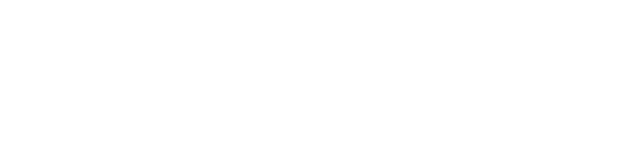
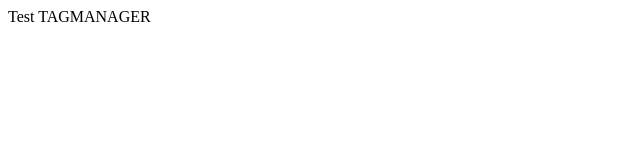
Before and after one commit to darkzerox/testTag, a plain HTML site: page index.html in a window 1280 px wide. Shown: the whole page, without its empty margins (0-640 px from the left). Drawn offline with Linux system fonts and the light colour scheme.

Commit message:
add text

```diff
--- a/index.html
+++ b/index.html
@@ -31,6 +31,8 @@
 
 <body>
 
+  Test TAGMANAGER
+
   <!-- Google Tag Manager (noscript) -->
   <noscript><iframe src="https://www.googletagmanager.com/ns.html?id=GTM-TLNRZDX" height="0" width="0" style="display:none;visibility:hidden"></iframe></noscript>
   <!-- End Google Tag Manager (noscript) -->
```
